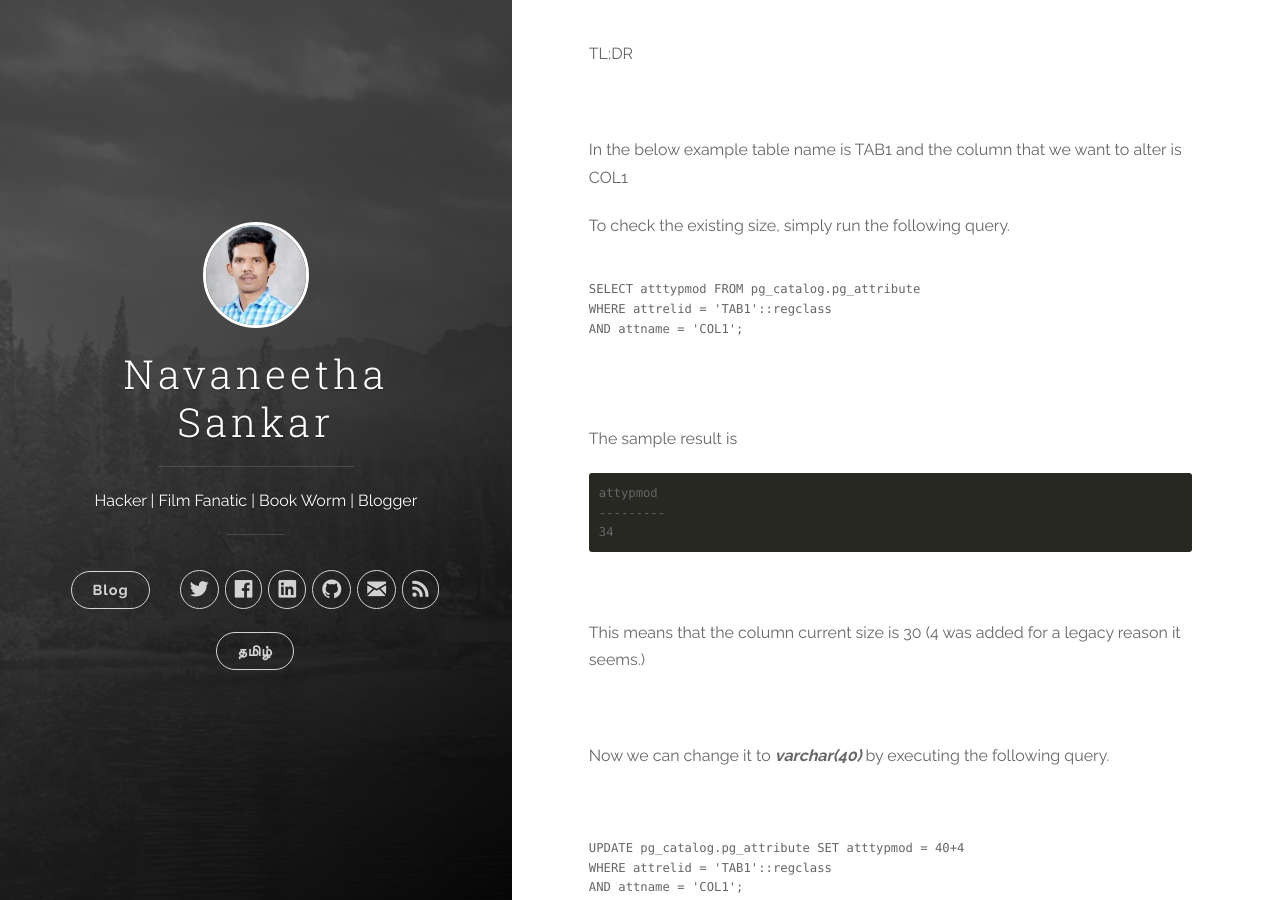
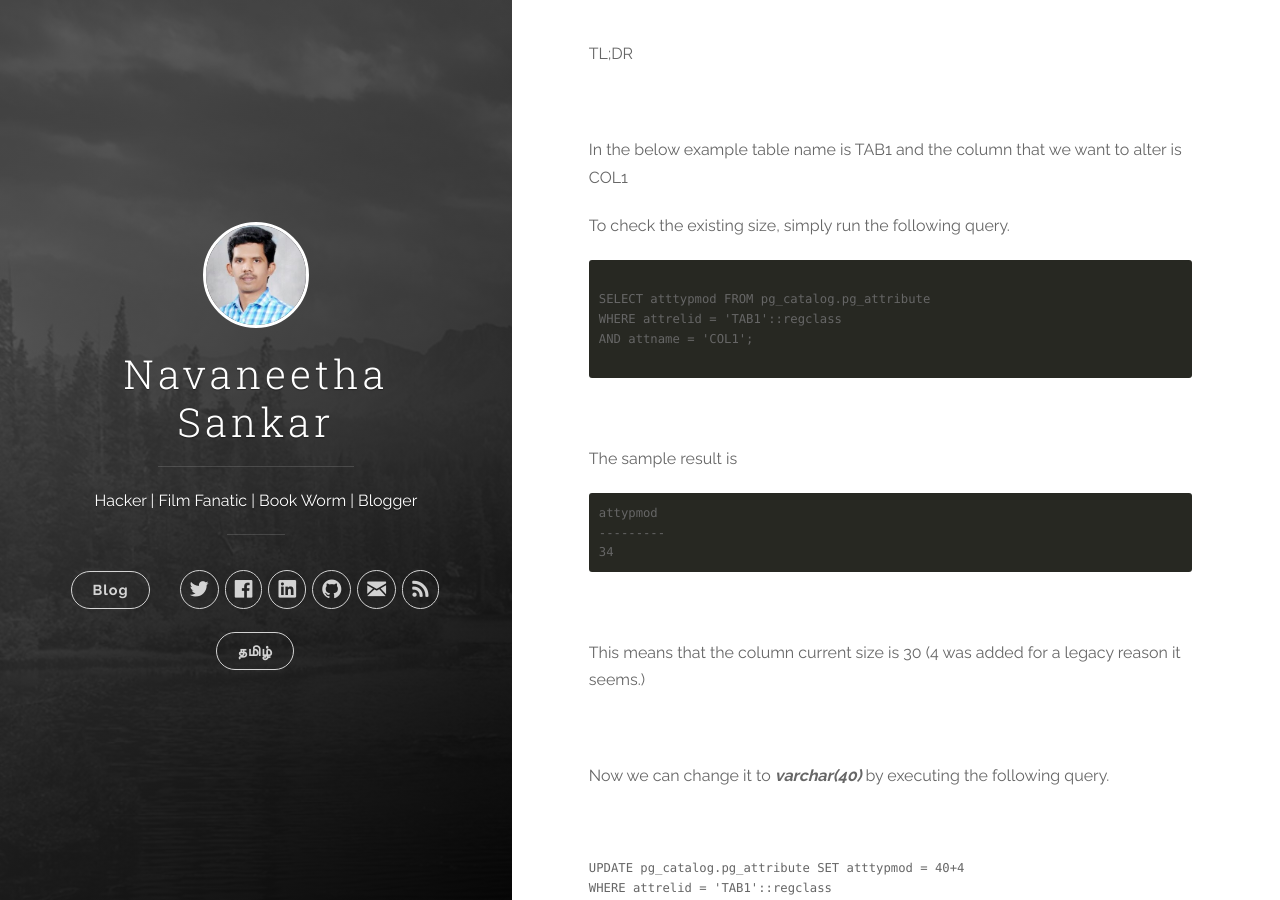
Before and after one commit to knsankar/knsankar.github.io, a Jekyll site: the page built from _posts/2019-08-14-Resize-a-column-in-a-PostgreSQL-table-without-changing-data.markdown, in a window 1280 px wide and 900 px high, scrolled down 456 px. Built offline with Jekyll 4.4.1, drawn with Linux system fonts in a browser that asks for light colours; nearby versions of some CDN libraries; comment, search, counter and statistics services are not loaded.

Commit message:
Edited by Teddy Hyde (teddyhyde.com) at 14-Aug-2019 4:41:52 PM

````diff
--- a/_posts/2019-08-14-Resize-a-column-in-a-PostgreSQL-table-without-changing-data.markdown
+++ b/_posts/2019-08-14-Resize-a-column-in-a-PostgreSQL-table-without-changing-data.markdown
@@ -21,7 +21,7 @@ In the below example table name is TAB1 and the column that we want to alter is
 
 To check the existing size, simply run the following query.
 
-``` postgresql
+```
 
 SELECT atttypmod FROM pg_catalog.pg_attribute
 WHERE attrelid = 'TAB1'::regclass
````
